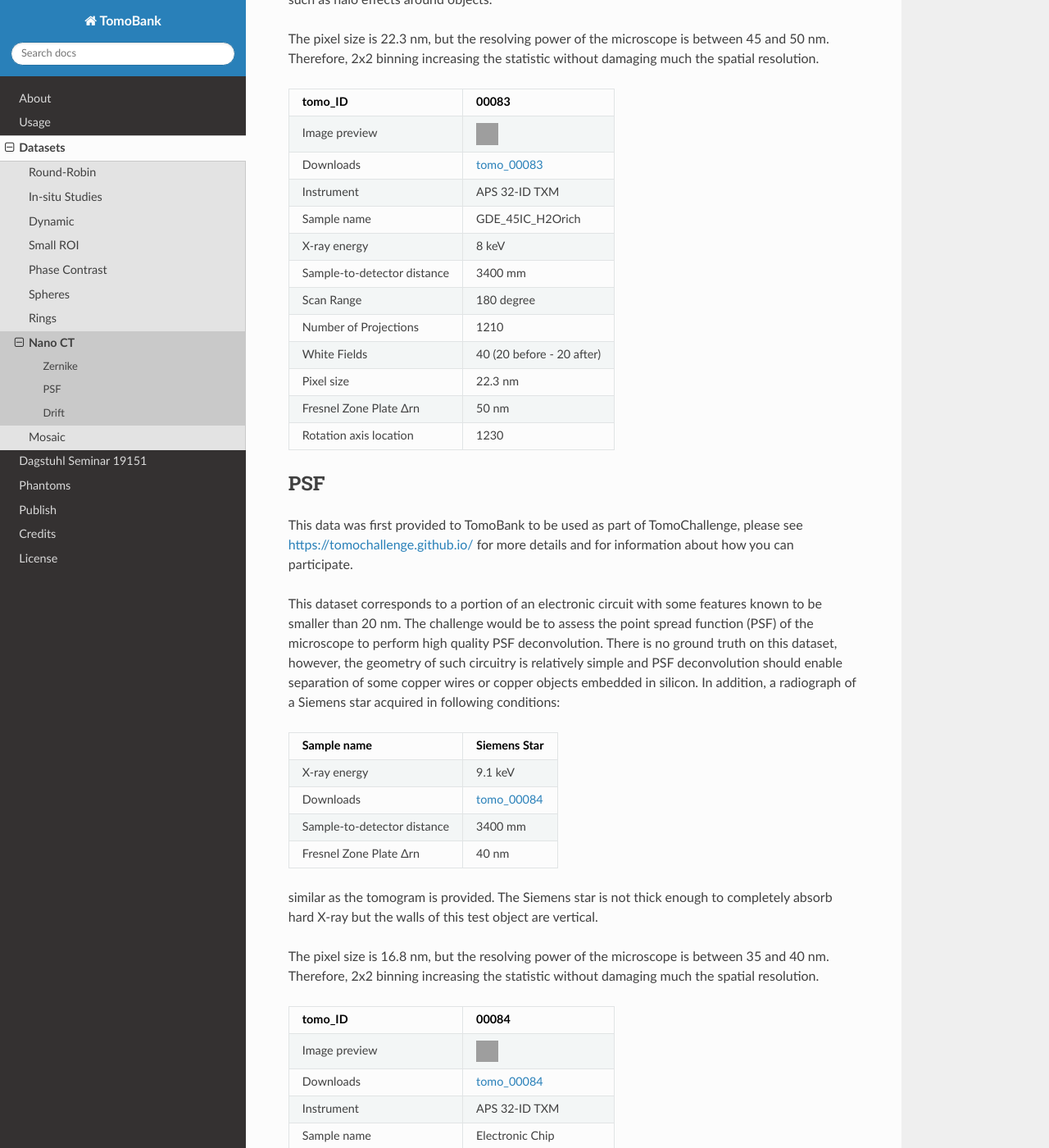
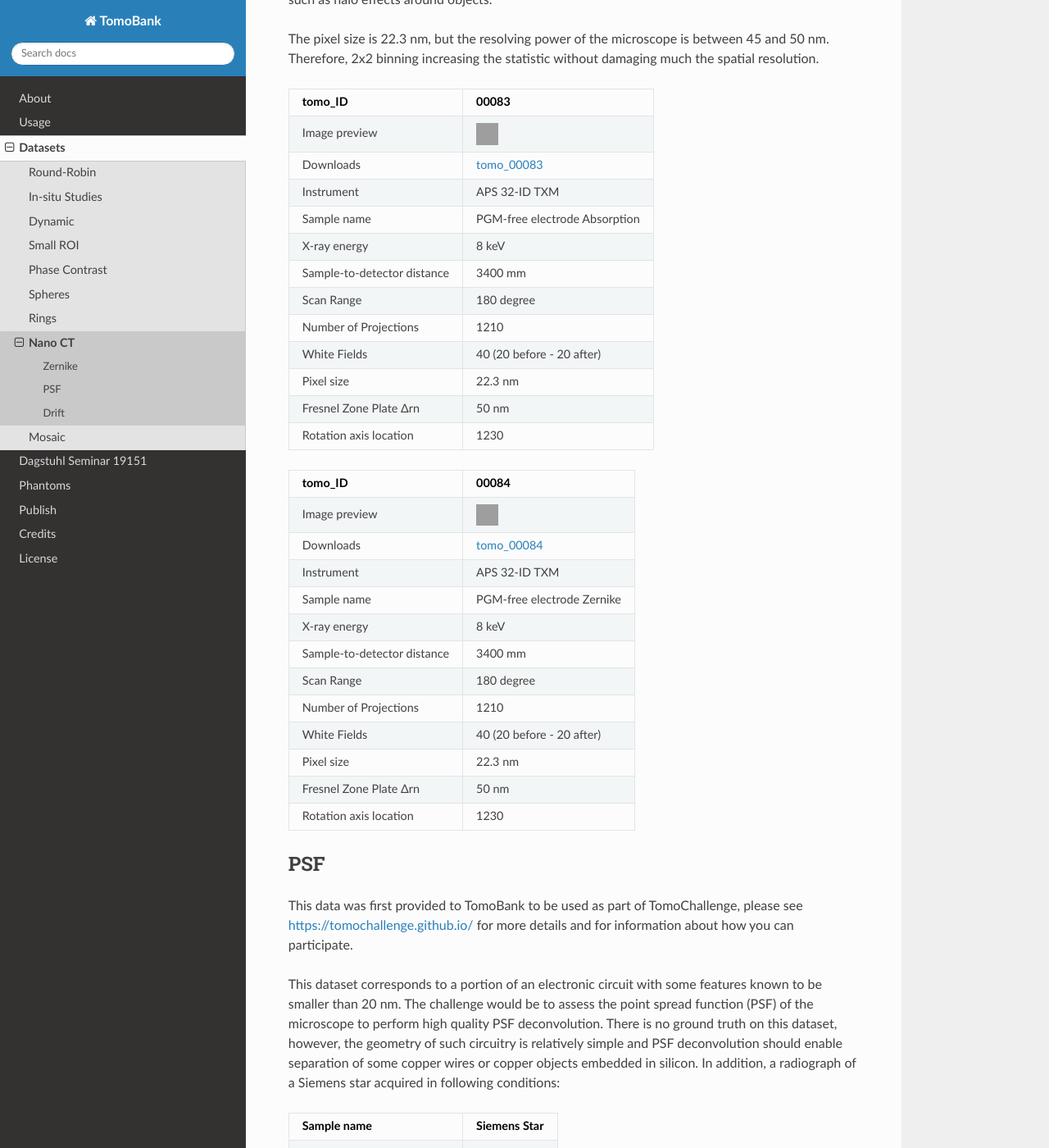
Before and after one commit to tomography/tomobank, a Sphinx documentation site: the page built from docs/source/data/docs.data.nano.rst, in a window 1280 px wide and 1400 px high, scrolled down 684 px. Shown: the whole window at 82% size. Built offline with Sphinx 7.4.7 and the Read the Docs theme 2.0.0, drawn with Linux system fonts in a browser that asks for light colours; cross-references to code outside the pages are shown as plain code; some of the changed text lies outside the part shown; grey boxes are pictures that could not be loaded.

Commit message:
zernike and absorption are now separated

```diff
--- a/docs/source/data/docs.data.nano.rst
+++ b/docs/source/data/docs.data.nano.rst
@@ -22,32 +22,67 @@ The pixel size is 22.3 nm, but the resolving power of the microscope is between
 +=========================================+===============================+
 |             Image preview               |  |00083|                      |
 +-----------------------------------------+-------------------------------+
-|             Downloads                   |   tomo_00083_                 |
+|             Downloads                   |  tomo_00083_                  |
 +-----------------------------------------+-------------------------------+
-|             Instrument                  |   APS 32-ID TXM               |
+|             Instrument                  |  APS 32-ID TXM                |
 +-----------------------------------------+-------------------------------+
-|             Sample name                 |   GDE_45IC_H2Orich            |
+|             Sample name                 |  PGM-free electrode Absorption|
 +-----------------------------------------+-------------------------------+
-|             X-ray energy                |   8 keV                       |
+|             X-ray energy                |  8 keV                        |
 +-----------------------------------------+-------------------------------+
-|             Sample-to-detector distance |   3400 mm                     |
+|             Sample-to-detector distance |  3400 mm                      |
 +-----------------------------------------+-------------------------------+
-|             Scan Range                  |   180 degree                  |
+|             Scan Range                  |  180 degree                   |
 +-----------------------------------------+-------------------------------+
-|             Number of Projections       |   1210                        |
+|             Number of Projections       |  1210                         |
 +-----------------------------------------+-------------------------------+
-|             White Fields                |   40 (20 before - 20 after)   |
+|             White Fields                |  40 (20 before - 20 after)    |
 +-----------------------------------------+-------------------------------+
-|             Pixel size                  |   22.3 nm                     |
+|             Pixel size                  |  22.3 nm                      |
 +-----------------------------------------+-------------------------------+
-|             Fresnel Zone Plate Δrn      |   50 nm                       |
+|             Fresnel Zone Plate Δrn      |  50 nm                        |
 +-----------------------------------------+-------------------------------+
-|             Rotation axis location      |   1230                        |
+|             Rotation axis location      |  1230                         |
 +-----------------------------------------+-------------------------------+
 
 .. _tomo_00083: https://app.globus.org/file-manager?origin_id=e133a81a-6d04-11e5-ba46-22000b92c6ec&origin_path=%2Ftomobank%2Ftomo_00083%2F
 
 .. |00083| image:: ../img/tomo_00083.png
+    :width: 20pt
+    :height: 20pt
+
+
++-----------------------------------------+-------------------------------+
+|             tomo_ID                     |   00084                       |
++=========================================+===============================+
+|             Image preview               |  |00084|                      |
++-----------------------------------------+-------------------------------+
+|             Downloads                   |  tomo_00084_                  |
++-----------------------------------------+-------------------------------+
+|             Instrument                  |  APS 32-ID TXM                |
++-----------------------------------------+-------------------------------+
+|             Sample name                 |  PGM-free electrode Zernike   |
++-----------------------------------------+-------------------------------+
+|             X-ray energy                |  8 keV                        |
++-----------------------------------------+-------------------------------+
+|             Sample-to-detector distance |  3400 mm                      |
++-----------------------------------------+-------------------------------+
+|             Scan Range                  |  180 degree                   |
++-----------------------------------------+-------------------------------+
+|             Number of Projections       |  1210                         |
++-----------------------------------------+-------------------------------+
+|             White Fields                |  40 (20 before - 20 after)    |
++-----------------------------------------+-------------------------------+
+|             Pixel size                  |  22.3 nm                      |
++-----------------------------------------+-------------------------------+
+|             Fresnel Zone Plate Δrn      |  50 nm                        |
++-----------------------------------------+-------------------------------+
+|             Rotation axis location      |  1230                         |
++-----------------------------------------+-------------------------------+
+
+.. _tomo_00084: https://app.globus.org/file-manager?origin_id=e133a81a-6d04-11e5-ba46-22000b92c6ec&origin_path=%2Ftomobank%2Ftomo_00084%2F
+
+.. |00084| image:: ../img/tomo_00084.png
     :width: 20pt
     :height: 20pt
 
@@ -64,7 +99,7 @@ This dataset corresponds to a portion of an electronic circuit with some feature
 +=========================================+===============================+
 |             X-ray energy                |   9.1 keV                     |
 +-----------------------------------------+-------------------------------+
-|             Downloads                   |   tomo_00084_                 |
+|             Downloads                   |   tomo_00085_                 |
 +-----------------------------------------+-------------------------------+
 |             Sample-to-detector distance |   3400 mm                     |
 +-----------------------------------------+-------------------------------+
@@ -77,11 +112,11 @@ The pixel size is 16.8 nm, but the resolving power of the microscope is between
 
 
 +-----------------------------------------+-------------------------------+
-|             tomo_ID                     |   00084                       |
+|             tomo_ID                     |   00085                       |
 +=========================================+===============================+
-|             Image preview               |  |00084|                      |
+|             Image preview               |  |00085|                      |
 +-----------------------------------------+-------------------------------+
-|             Downloads                   |   tomo_00084_                 |
+|             Downloads                   |   tomo_00085_                 |
 +-----------------------------------------+-------------------------------+
 |             Instrument                  |   APS 32-ID TXM               |
 +-----------------------------------------+-------------------------------+
@@ -106,9 +141,9 @@ The pixel size is 16.8 nm, but the resolving power of the microscope is between
 
 
 
-.. _tomo_00084: https://app.globus.org/file-manager?origin_id=e133a81a-6d04-11e5-ba46-22000b92c6ec&origin_path=%2Ftomobank%2Ftomo_00084%2F
+.. _tomo_00085: https://app.globus.org/file-manager?origin_id=e133a81a-6d04-11e5-ba46-22000b92c6ec&origin_path=%2Ftomobank%2Ftomo_00085%2F
 
-.. |00084| image:: ../img/tomo_00084.png
+.. |00085| image:: ../img/tomo_00085.png
     :width: 20pt
     :height: 20pt
 
```
